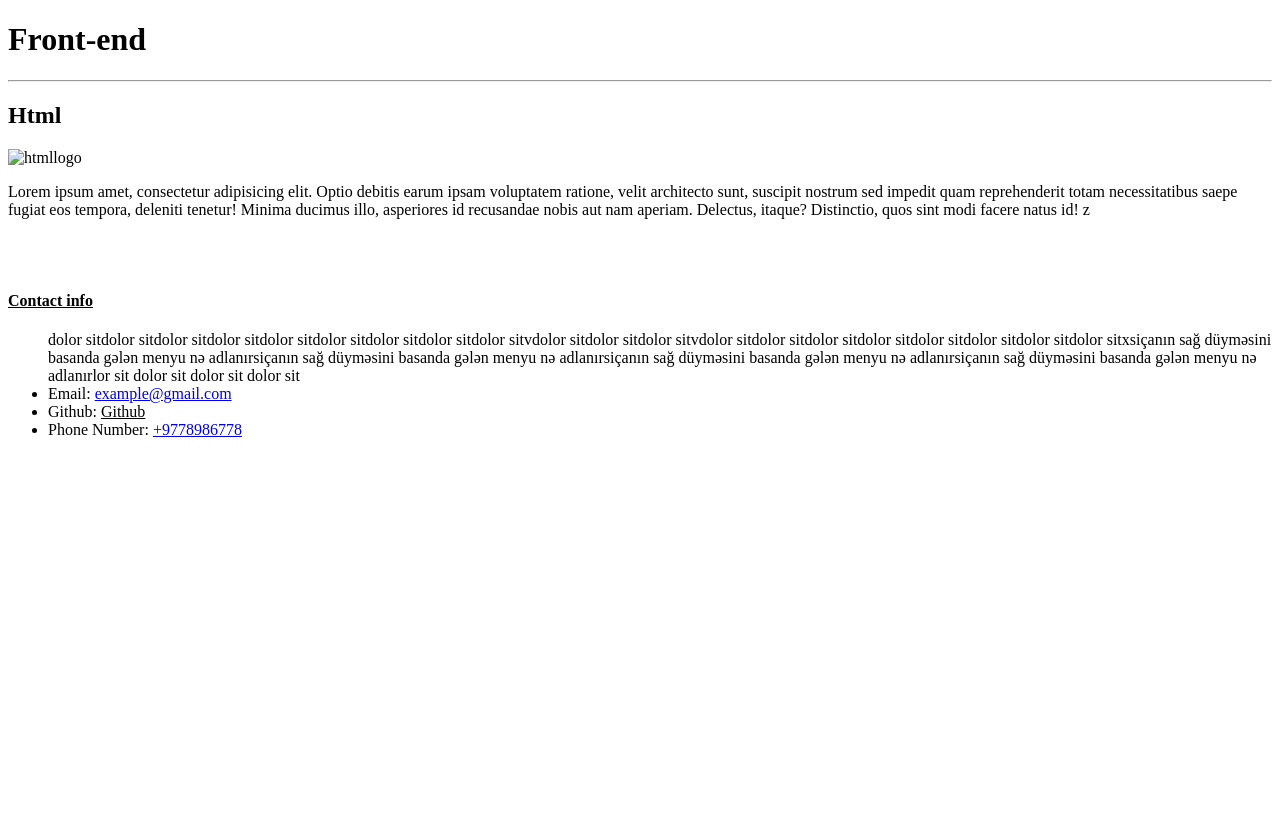
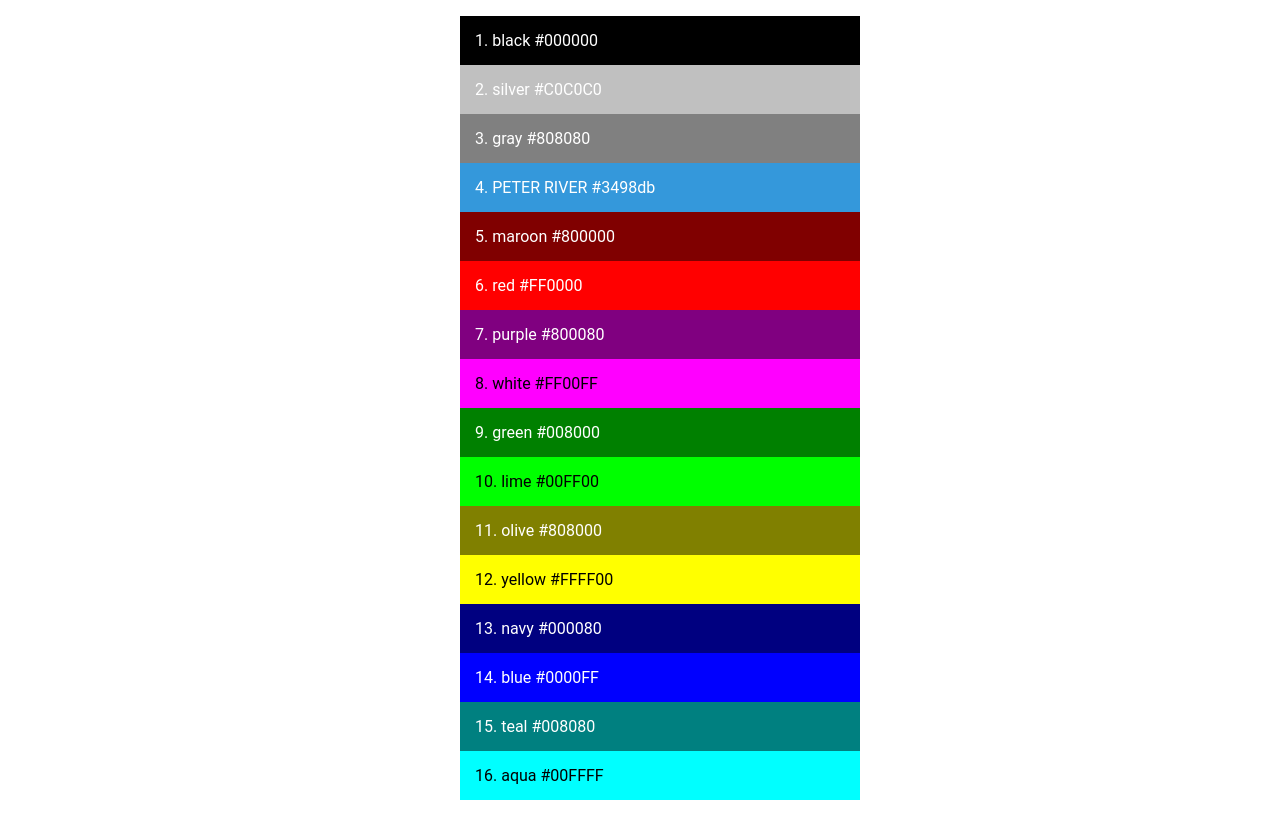
Before and after one commit to konulmirieva/lesson1, a plain HTML site: page index.html in a window 1280 px wide. Drawn offline with Linux system fonts and the light colour scheme.

Commit message:
Add files via upload

```diff
--- a/index.html
+++ b/index.html
@@ -4,19 +4,26 @@
     <meta charset="UTF-8">
     <meta name="viewport" content="width=device-width, initial-scale=1.0">
     <title>Document</title>
+    <link rel="stylesheet" href="style.css">
 </head>
 <body>
-    <h1>Front-end</h1>
-    <hr>
-    <h2>Html</h2>
-    <img src="HTMLPHOTO.png" alt="htmllogo">
-    <p>Lorem ipsum  amet, consectetur adipisicing elit. Optio debitis earum ipsam voluptatem ratione, velit architecto sunt, suscipit nostrum sed impedit quam reprehenderit totam necessitatibus saepe fugiat eos tempora, deleniti tenetur! Minima ducimus illo, asperiores id recusandae nobis aut nam aperiam. Delectus, itaque? Distinctio, quos sint modi facere natus id!   z</p>
-    <br><br>
-    <h4><u>Contact info</u></h4>
-    <ul>dolor sitdolor sitdolor sitdolor sitdolor sitdolor sitdolor sitdolor sitdolor sitvdolor sitdolor sitdolor sitvdolor sitdolor sitdolor sitdolor sitdolor sitdolor sitdolor sitdolor sitxsiçanın sağ düyməsini basanda gələn menyu nə adlanırsiçanın sağ düyməsini basanda gələn menyu nə adlanırsiçanın sağ düyməsini basanda gələn menyu nə adlanırsiçanın sağ düyməsini basanda gələn menyu nə adlanırlor sit dolor sit dolor sit dolor sit
-        <li>Email: <a href="mailto:example@gmail.com">example@gmail.com</a></li>
-        <li>Github: <u>Github</u>  </li>
-        <li>Phone Number: <a href="tel:+">+9778986778</a> </li>
-    </ul>
+    <ol>
+        <li>black #000000</li>
+        <li>silver #C0C0C0</li>
+        <li>gray #808080</li>
+        <li>PETER RIVER #3498db</li>
+        <li>maroon #800000</li>
+        <li>red #FF0000</li>
+        <li>purple #800080</li>
+        <li>white #FF00FF</li>
+        <li>green #008000</li>
+        <li>lime #00FF00</li>
+        <li>olive #808000</li>
+        <li>yellow #FFFF00</li>
+        <li>navy #000080</li>
+        <li>blue #0000FF</li>
+        <li>teal #008080</li>
+        <li>aqua #00FFFF</li>
+    </ol>
 </body>
 </html>
--- /dev/null
+++ b/style.css
@@ -0,0 +1,73 @@
+ol{
+    width: 400px;
+    color: white;
+    margin-right: auto;
+    margin-left: auto;
+    list-style-position: inside;
+    display: block;
+    list-style-type: decimal;
+
+
+}
+li{
+    padding: 15px;
+}
+
+li:first-child{
+    background-color: black;
+}
+li:nth-child(2){
+    background-color: #C0C0C0;
+}
+li:nth-child(3){
+    background-color: #808080;
+}
+li:nth-child(4){
+background-color: #3498db;
+}
+li:nth-child(5){
+    background-color: #800000;
+}
+li:nth-child(6){
+    background-color:#FF0000 ;
+}
+li:nth-child(7){
+    background-color: #800080;
+}
+li:nth-child(8){
+    background-color: #FF00FF;
+    color: black;
+}
+li:nth-child(9){
+    background-color:#008000 ;
+}
+li:nth-child(10){
+    background-color:#00FF00 ;
+    color: black;
+}
+li:nth-child(11){
+    background-color: #808000;
+}
+li:nth-child(12){
+    background-color: #FFFF00 ;
+    color: black;
+}li:nth-child(13){
+    background-color:#000080 ;
+}li:nth-child(14){
+    background-color: #0000FF;
+}li:nth-child(15){
+    background-color:#008080 ;
+}li:nth-child(16){
+    background-color:#00FFFF;
+    color: black;
+}
+
+li:hover{
+    background-color: white;
+    color: black;
+    cursor: pointer;
+    transition: 0.2;
+}
+*{
+    font-family: 'Roboto', sans-serif;
+}
```
